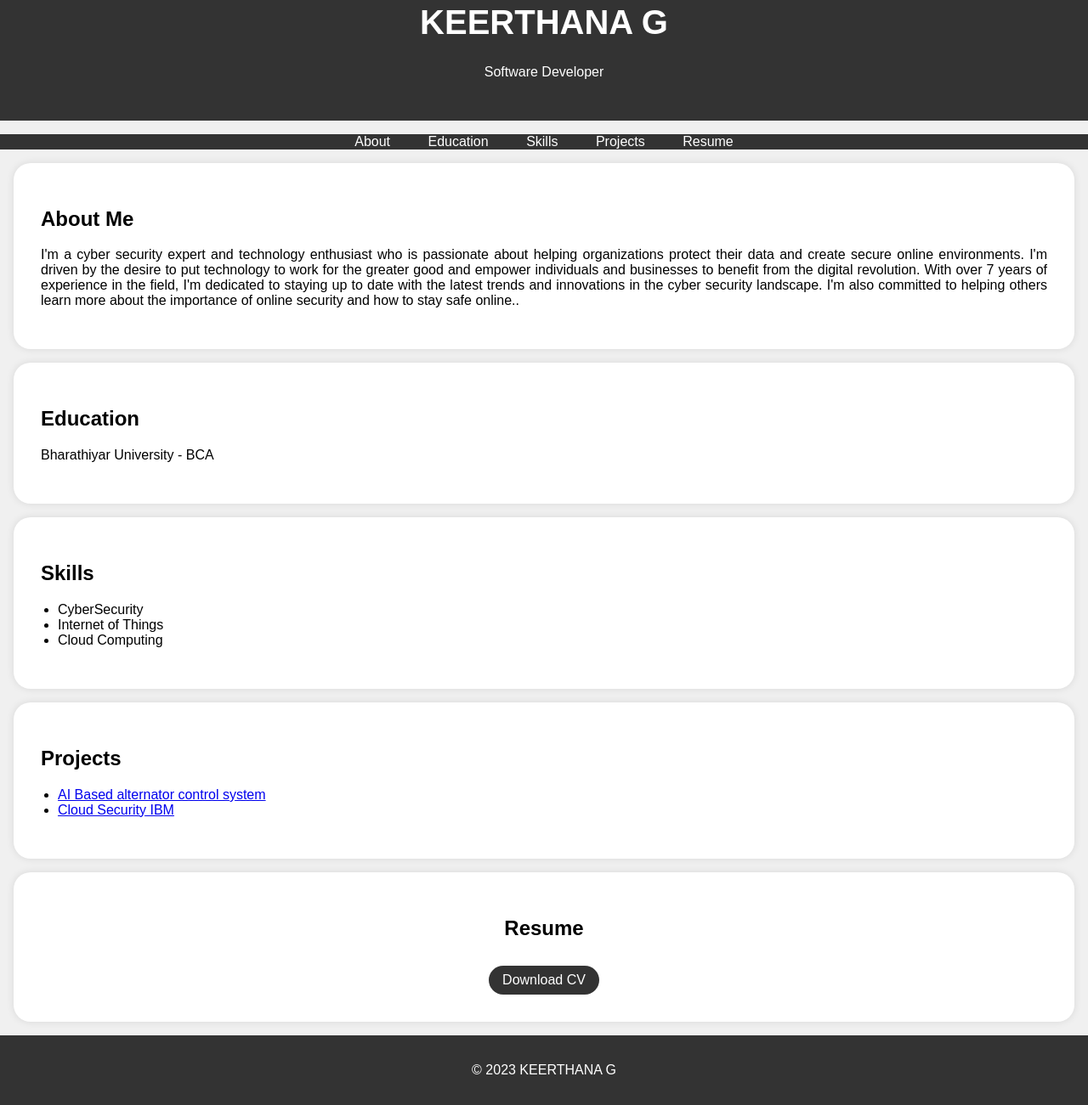
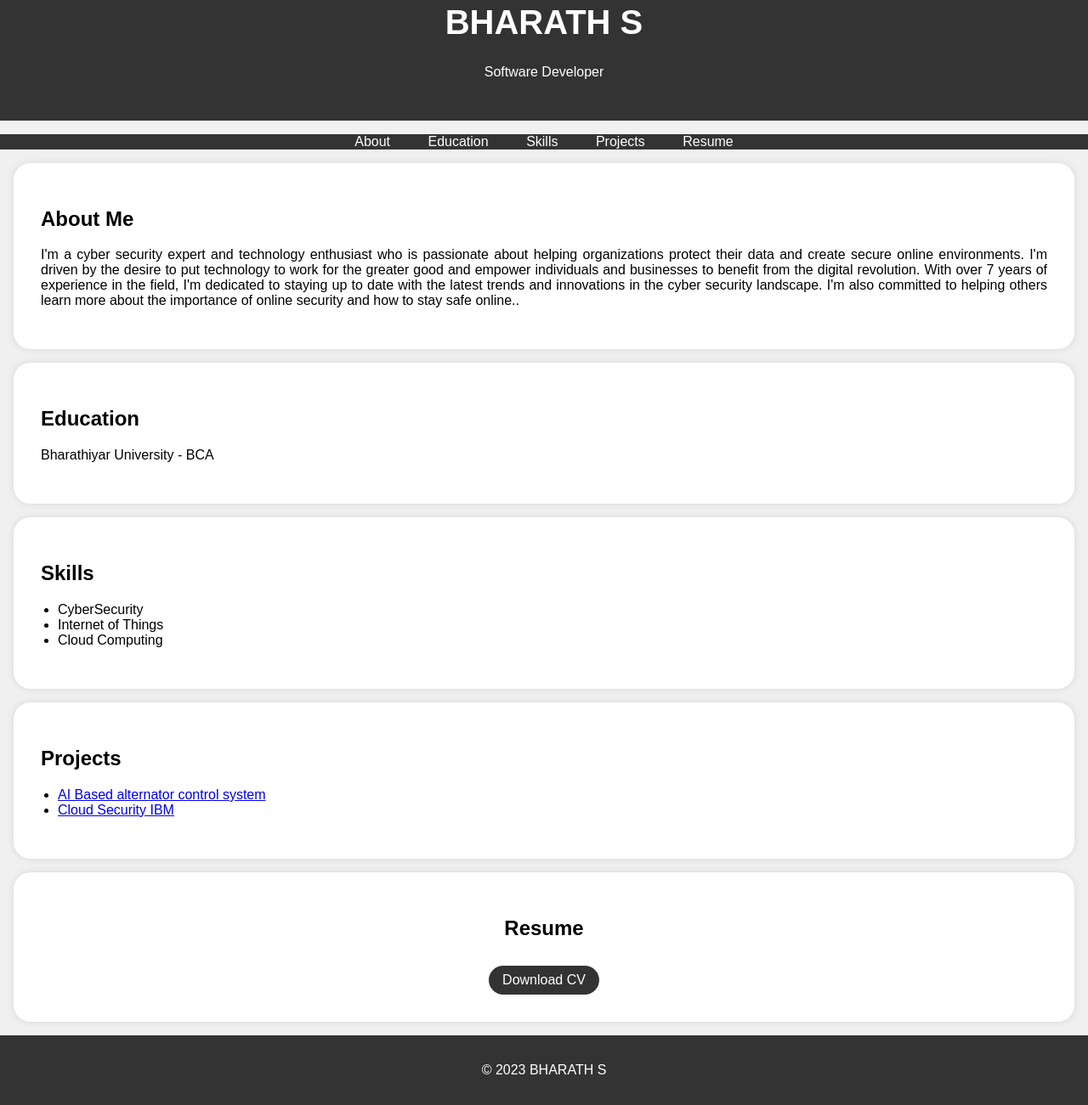
Before and after one commit to Bharathsunmug/Digital-portfolio, a plain HTML site: page index.html in a window 1280 px wide. Shown: the part 55-1356 px from the top of the page at 85% size. Drawn offline with Linux system fonts and the light colour scheme.

Commit message:
Update index.html

```diff
--- a/index.html
+++ b/index.html
@@ -1,7 +1,7 @@
 <!DOCTYPE html>
 <html>
 <head>
-    <title>KEERTHANA G - Portfolio</title>
+    <title>BHARATH S - Portfolio</title>
     <style>
 
         body {
@@ -95,7 +95,7 @@
 <body>
     <header>
         <div class="header-content">
-            <h1>KEERTHANA G</h1>
+            <h1>BHARATH S</h1>
             <p>Software Developer</p>
         </div>
     </header>
@@ -158,7 +158,7 @@
     </section>
 
     <footer>
-        <p>&copy; 2023 KEERTHANA G</p>
+        <p>&copy; 2023 BHARATH S</p>
     </footer>
 
     <script>
```
